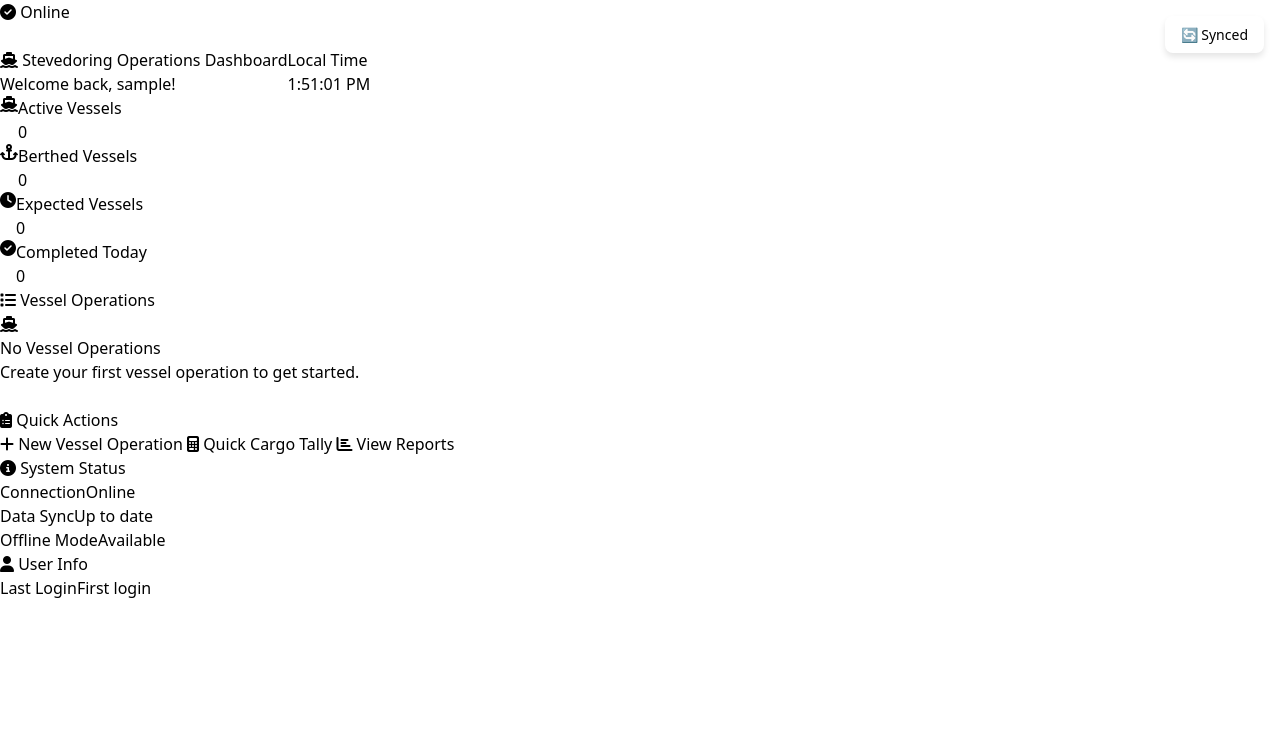
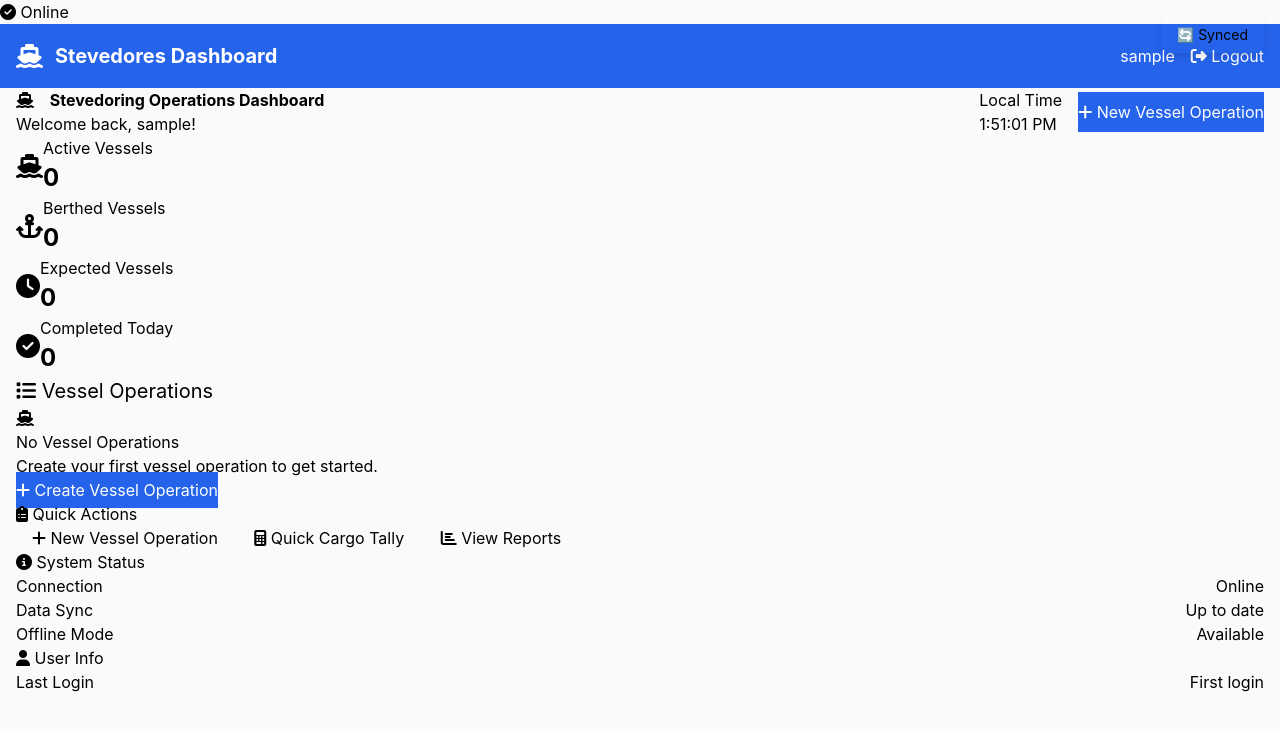
Before and after one commit to colbychapman3/Stevedores-Dashboard-3.0, a Flask app: page / in a window 1280 px wide. Shown: the top 731 px of the page. Run offline with Flask 3, Linux system fonts and the light colour scheme; the visitor is signed in with stand-in values (Sample User, id 1); data that the repository does not hold is empty; parts of the project's set-up code (start-up, migrations or seed data) failed here and were passed over; some libraries are stand-ins or nearby versions.

Commit message:
🔧 Add critical CSS to base template - Prevent FOUC across all pages

```diff
--- a/templates/base.html
+++ b/templates/base.html
@@ -29,7 +29,32 @@
     <meta name="HandheldFriendly" content="true">
     <meta name="MobileOptimized" content="320">
 
-    <!-- Offline-first styling -->
+    <!-- Critical styles inline for immediate render -->
+    <style>
+        /* Reset and base styles */
+        * { box-sizing: border-box; }
+        body { margin: 0; font-family: -apple-system, BlinkMacSystemFont, 'Segoe UI', Roboto, sans-serif; background: #f8fafc; }
+        .bg-blue-600 { background-color: #2563eb !important; }
+        .text-white { color: white !important; }
+        .px-4 { padding-left: 1rem; padding-right: 1rem; }
+        .py-2 { padding-top: 0.5rem; padding-bottom: 0.5rem; }
+        .rounded { border-radius: 0.25rem; }
+        .shadow { box-shadow: 0 1px 3px 0 rgba(0, 0, 0, 0.1); }
+        .max-w-7xl { max-width: 80rem; }
+        .mx-auto { margin-left: auto; margin-right: auto; }
+        .flex { display: flex; }
+        .items-center { align-items: center; }
+        .justify-between { justify-content: space-between; }
+        .space-x-4 > :not(:last-child) { margin-right: 1rem; }
+        .text-xl { font-size: 1.25rem; }
+        .font-bold { font-weight: 700; }
+        .text-2xl { font-size: 1.5rem; }
+        .mr-3 { margin-right: 0.75rem; }
+        .hover\\:text-blue-200:hover { color: #bfdbfe; }
+        .h-16 { height: 4rem; }
+    </style>
+
+    <!-- Load full Tailwind after critical styles -->
     <link rel="stylesheet" href="{{ url_for('static', filename='css/tailwind.min.css') }}">
     <link rel="stylesheet" href="https://cdn.jsdelivr.net/npm/@fortawesome/fontawesome-free@6.4.0/css/all.min.css">
 
```
